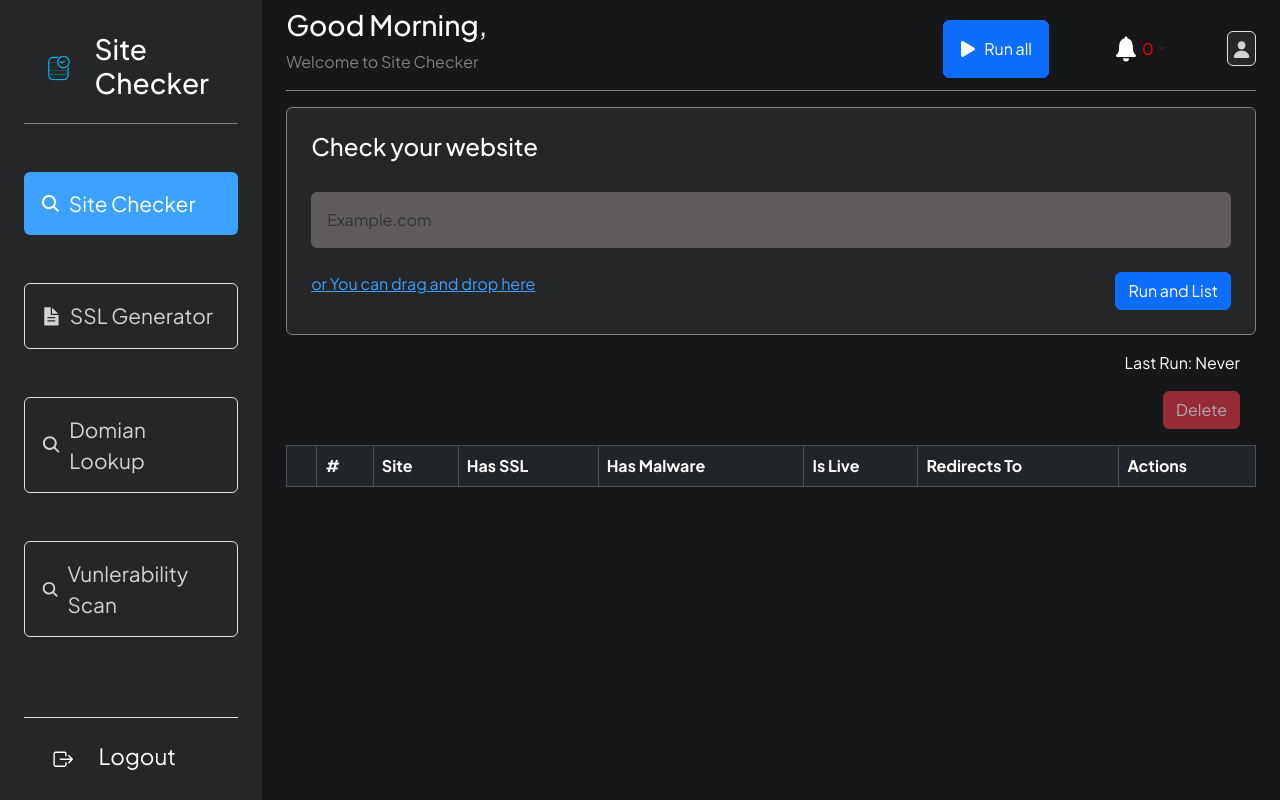
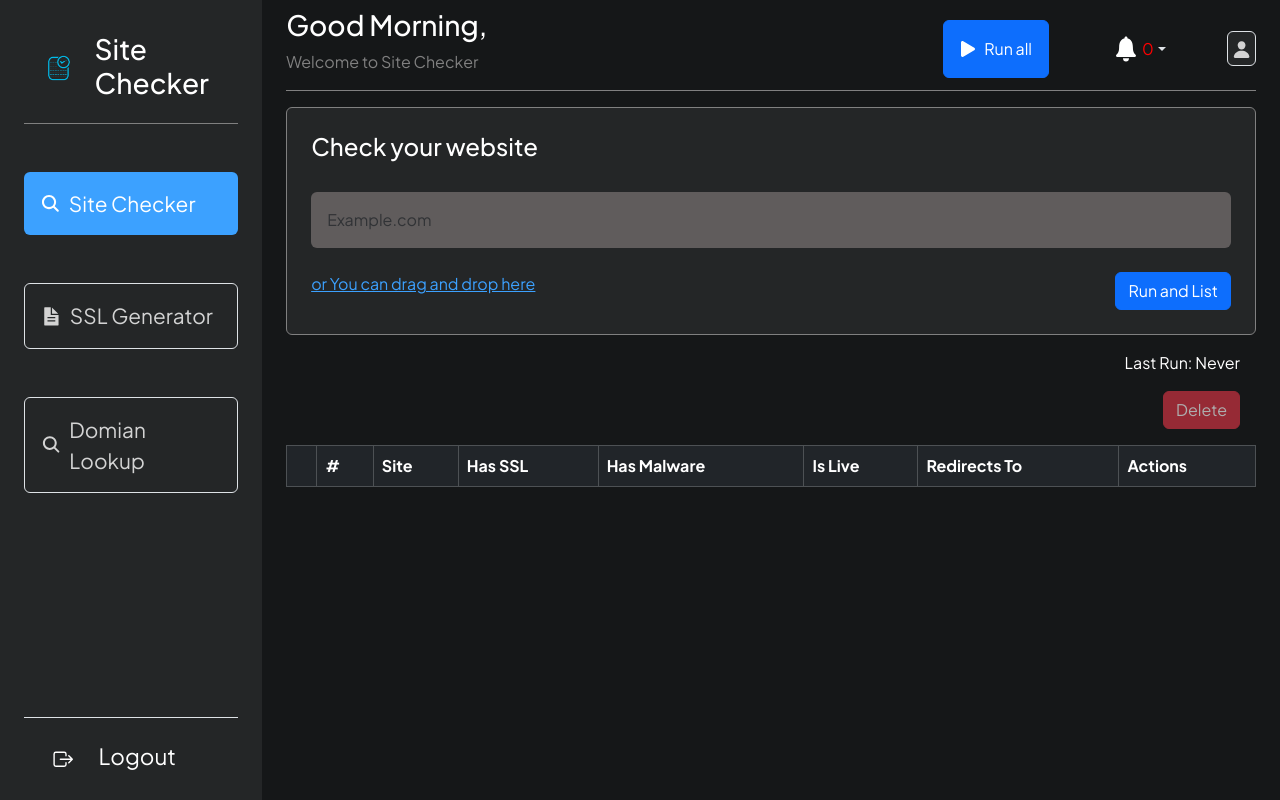
Before and after one commit to EMA-Wolf/webvalidator-ssl-Frontend, a React (Vite) app: page /home in a window 1280 px wide. Built offline with nearby package versions, Linux system fonts and the light colour scheme.

Commit message:
Removal of vulnerability scan page and some minor adjustment to site page

```diff
--- a/src/Components/SideBar.jsx
+++ b/src/Components/SideBar.jsx
@@ -40,9 +40,9 @@ const SideBar = () => {
                     <div className='d-flex align-items-center gap-2'><IoSearch /> <span>Domian Lookup</span></div>
                 </NavLink>
 
-                <NavLink to="/vunlerabilityScan" className='p-3 border w-100 rounded'>
-                    <div className='d-flex align-items-center gap-2'><IoSearch /> <span>Vunlerability Scan</span></div>
-                </NavLink>
+                {/* <NavLink to="/vunlerabilityScan" className='p-3 border w-100 rounded'>
+                    <div className='d-flex align-items-center gap-2'><IoSearch /> <span>Vulnerability Scan</span></div>
+                </NavLink> */}
 
                 </Nav>
 
--- a/src/Pages/SiteCheckerPage.jsx
+++ b/src/Pages/SiteCheckerPage.jsx
@@ -9,7 +9,7 @@ import Form from 'react-bootstrap/Form';
 import dayjs from 'dayjs';
 import DragDropFiles from '../Components/DragDropFiles';
 import SitesTable from '../Components/SitesTable';
-import  Alert  from 'react-bootstrap/Alert';
+import Alert from 'react-bootstrap/Alert';
 import { toast } from 'react-toastify';
 import axios from "axios"
 import relativeTime from 'dayjs/plugin/relativeTime';
@@ -23,18 +23,18 @@ dayjs.extend(updateLocale);
 
 const SiteCheckerPage = () => {
   const [User, setUser] = useState({
-    id:"",
-    email:'',
-    username:"",
-    sites:[]
+    id: "",
+    email: '',
+    username: "",
+    sites: []
   })
 
-  const {delPopUp} = useOutletContext()
+  const { delPopUp } = useOutletContext()
   const [lastRun, setLastRun] = useState('');
   const [toggle, setToggle] = useState(false)
   const [urltrigger, setUrltigger] = useState(false)
   const [siteList, setSiteList] = useState([])
-  const [singleSite, setSingleSite] = useState({name:""})
+  const [singleSite, setSingleSite] = useState({ name: "" })
   const [isSingleProcessing, setIsSingleProcessing] = useState(false)
   const [isRunAllProcessing, setIsRunAllProcessing] = useState(false)
   const [errorMessages, setErrorMessages] = useState([])
@@ -49,20 +49,26 @@ const SiteCheckerPage = () => {
   const addSingleSite = () => {
     const urlRegex = /^(https?:\/\/)?([a-zA-Z0-9.-]+\.[a-zA-Z]{2,})(\/\S*)?$/;
 
+    let domain = singleSite.name.trim();
+
+    // Sanitize the input to remove http://, https://, www., and trailing slashes
+    domain = domain.replace(/^(https?:\/\/)?(www\.)?/, '').replace(/\/$/, '');
+
     if (singleSite.name.trim() !== "" && urlRegex.test(singleSite.name.trim())) {
       setIsSingleProcessing(true)
 
       // Retrieve the User object from localStorage
       const user = JSON.parse(localStorage.getItem('User'));
 
-    axios.post(`https://webvalidator-ssl-backend.onrender.com/api/sites/getsiteinfo`, {_id:user._id, name:singleSite.name,username:user.username}).then(res=>{
-      if(res.data.resultsResponse === null){
-        // setErrorMessages(res.data.error)
+      axios.post(`https://webvalidator-ssl-backend.onrender.com/api/sites/getsiteinfo`, { _id: user._id, name: domain, username: user.username }).then(res => {
+        if (res.data.resultsResponse === null) {
+          setErrorMessages(res.data.error)
+          toast.error(res.data.error[0].status)
           setIsSingleProcessing(false)
-        console.log(res.data.error)
 
 
-        toast.error(res.data.error[singleSite.name].status!==""?res.data.error[singleSite.name].status:"Unable to find site")
+
+          toast.error(res.data.error[singleSite.name].status !== "" ? res.data.error[singleSite.name].status : "Unable to find site")
           setSingleSite({ name: "" });
           // setToastTrigger(!toastTrigger)
 
@@ -70,9 +76,9 @@ const SiteCheckerPage = () => {
           //   setToastTrigger(!toastTrigger)
           // },3000)
 
-      }else{
+        } else {
 
-        user.sites= [...res.data.resultsResponse]
+          user.sites = [...res.data.resultsResponse]
 
           // Save the updated User object back to localStorage
           localStorage.setItem('User', JSON.stringify(user));
@@ -84,7 +90,7 @@ const SiteCheckerPage = () => {
 
         // user.sites= [...res.data.resultsResponse]
 
-    }).catch(err=>{
+      }).catch(err => {
         console.log(err)
         setIsSingleProcessing(false);
       })
@@ -159,24 +165,24 @@ const SiteCheckerPage = () => {
   };
 
 
-  const runASite = (name) =>{
+  const runASite = (name) => {
     setTableTrigger(name)
 
     const user = JSON.parse(localStorage.getItem('User'));
 
-    axios.post("https://webvalidator-ssl-backend.onrender.com/api/sites/getsiteinfo",{_id:user._id,name}).then(res=>{
+    axios.post("https://webvalidator-ssl-backend.onrender.com/api/sites/getsiteinfo", { _id: user._id, name }).then(res => {
 
-      if(res.data.resultsResponse===null){
-        toast.error(`${res.data.error[name].status}`)
+      if (res.data.resultsResponse === null) {
+        toast.error(`${res.data.error[0].status}`)
       }
 
-      user.sites= [...res.data.resultsResponse]
+      user.sites = [...res.data.resultsResponse]
 
       // Save the updated User object back to localStorage
       localStorage.setItem('User', JSON.stringify(user));
       setTableTrigger(null)
       toast.success(`Done checking site: ${name}`)
-    }).catch(err=>{
+    }).catch(err => {
       console.log(err)
       setTableTrigger(null)
     })
@@ -194,9 +200,9 @@ const SiteCheckerPage = () => {
       user.sites = siteList;
 
       const pollProgress = () => {
-        axios.get(`${import.meta.env.VITE_LOCAL_BACKEND_URL}/api/sites/progress/${user.username}`)
+        axios.get(`${import.meta.env.VITE_BACKEND_URL}/api/sites/progress/${user.username}`)
           .then(res => {
-            setProgress(res.data.progress===100?0:res.data.progress);
+            setProgress(res.data.progress === 100 ? 0 : res.data.progress);
             if (res.data.progress <= 100) {
               setTimeout(pollProgress, 1000); // Poll every second
             } else {
@@ -211,9 +217,8 @@ const SiteCheckerPage = () => {
 
       pollProgress();
 
-      axios.post(`${import.meta.env.VITE_LOCAL_BACKEND_URL}/api/sites/getallsitesinfo`, user)
+      axios.post(`${import.meta.env.VITE_BACKEND_URL}/api/sites/getallsitesinfo`, user)
         .then(res => {
-
           // On success, update the User.sites array with the new data from the response
           user.sites = res.data.success;
 
@@ -249,9 +254,8 @@ const SiteCheckerPage = () => {
     // Perform the delete operation or any other actions with the selected sites
   };
 
-
   return (
-    <div className='w-100 vh-100 ps-4 pe-4' style={{overflowY:"scroll"}}>
+    <div className='w-100 vh-100 ps-4 pe-4' style={{ overflowY: "scroll" }}>
 
       {/* NavBar area */}
 
@@ -259,7 +263,7 @@ const SiteCheckerPage = () => {
       <Navbar className='d-flex justify-content-between pb-0 border-bottom' id='navbar'>
         {/*Greetings*/}
         <div>
-          <h3>{getGreeting()}, <span style={{color:"#3CA1FF"}}>{User.username}</span></h3>
+          <h3>{getGreeting()}, <span style={{ color: "#3CA1FF" }}>{User.username}</span></h3>
           <p style={{ color: "grey" }}>Welcome to Site Checker</p>
         </div>
 
@@ -269,22 +273,26 @@ const SiteCheckerPage = () => {
             {isRunAllProcessing ? <Spinner animation="border" /> : <> <FaPlay /> <span>Run all</span></>}
           </Button>
 
-        <Dropdown>
-                  <Dropdown.Toggle variant='none' id="dropdown-basic" className='d-flex align-items-center'>
+          <Dropdown data-bs-theme="dark" >
+
+            <Dropdown.Toggle variant='none' id="dropdown-button-dark-example1" className='d-flex align-items-center'>
               <div className='d-flex align-items-center'>
-                          <IoIosNotifications style={{fontSize:"2rem", color:"white"}}/>
-                            <span style={{color:"red"}}>{errorMessages.length}</span>
+                <IoIosNotifications style={{ fontSize: "2rem", color: "white" }} />
+                <span style={{ color: "red" }}>{errorMessages.length}</span>
               </div>
             </Dropdown.Toggle>
 
-             {errorMessages>0 && <Dropdown.Menu>
-                    {errorMessages.map(errorMessage =>
-                    <>
-                    <Dropdown.Item key={errorMessage}>
-                        {`${errorMessage.name}: ${errorMessage.status}`}
+            {errorMessages.length>0 &&
+
+            <Dropdown.Menu>
+              {errorMessages.map((errorMessage,index) =>
+                  <Dropdown.Item key={index} className='text-wrap p-0 ps-1 text-white' disabled={true}>
+                    {`${index+1}.${errorMessage.status}`}
                   </Dropdown.Item>
-                    </>)}
-              </Dropdown.Menu>}
+               )
+                }
+            </Dropdown.Menu>
+            }
 
           </Dropdown>
 
@@ -307,15 +315,15 @@ const SiteCheckerPage = () => {
 
 
           <div>
-            <Form.Control placeholder="Example.com" value={singleSite.name} onChange={e => setSingleSite({...singleSite, name:e.target.value})} className='p-3' style={{ backgroundColor: "#605C5C", color: "white", border: "none" }} />
+            <Form.Control placeholder="Example.com" value={singleSite.name} onChange={e => setSingleSite({ ...singleSite, name: e.target.value })} className='p-3' style={{ backgroundColor: "#605C5C", color: "white", border: "none" }} />
 
-               {urltrigger&&<Alert variant='danger' style={{background:"transparent", border:"none",  padding:"0rem", margin:"0rem"}}>Plesae enter a valid URL</Alert>}
+            {urltrigger && <Alert variant='danger' style={{ background: "transparent", border: "none", padding: "0rem", margin: "0rem" }}>Plesae enter a valid URL</Alert>}
           </div>
 
           <div className='d-flex justify-content-between'>
             <label onClick={toggleFileUpload} style={{ color: "#3CA1FF", textDecoration: "underline", cursor: "pointer" }}>or You can drag and drop here</label>
 
-            <Button onClick={addSingleSite} disabled={isSingleProcessing}>{isSingleProcessing ? <Spinner animation="border" />: "Run and List"}</Button>
+            <Button onClick={addSingleSite} disabled={isSingleProcessing}>{isSingleProcessing ? <Spinner animation="border" /> : "Run and List"}</Button>
           </div>
 
 
@@ -348,7 +356,7 @@ const SiteCheckerPage = () => {
           className='mb-3'
         />)}
 
-    <SitesTable  sites={siteList} trigger={tableTrigger}  singleSiteRun={runASite}  setSelectedSites={setSelectedSitesList} selectedSites={selectedSitesList}/>
+      <SitesTable sites={siteList} trigger={tableTrigger} singleSiteRun={runASite} setSelectedSites={setSelectedSitesList} selectedSites={selectedSitesList} />
 
 
     </div>
```
Lines whose indentation alone changed are shown as unchanged.
